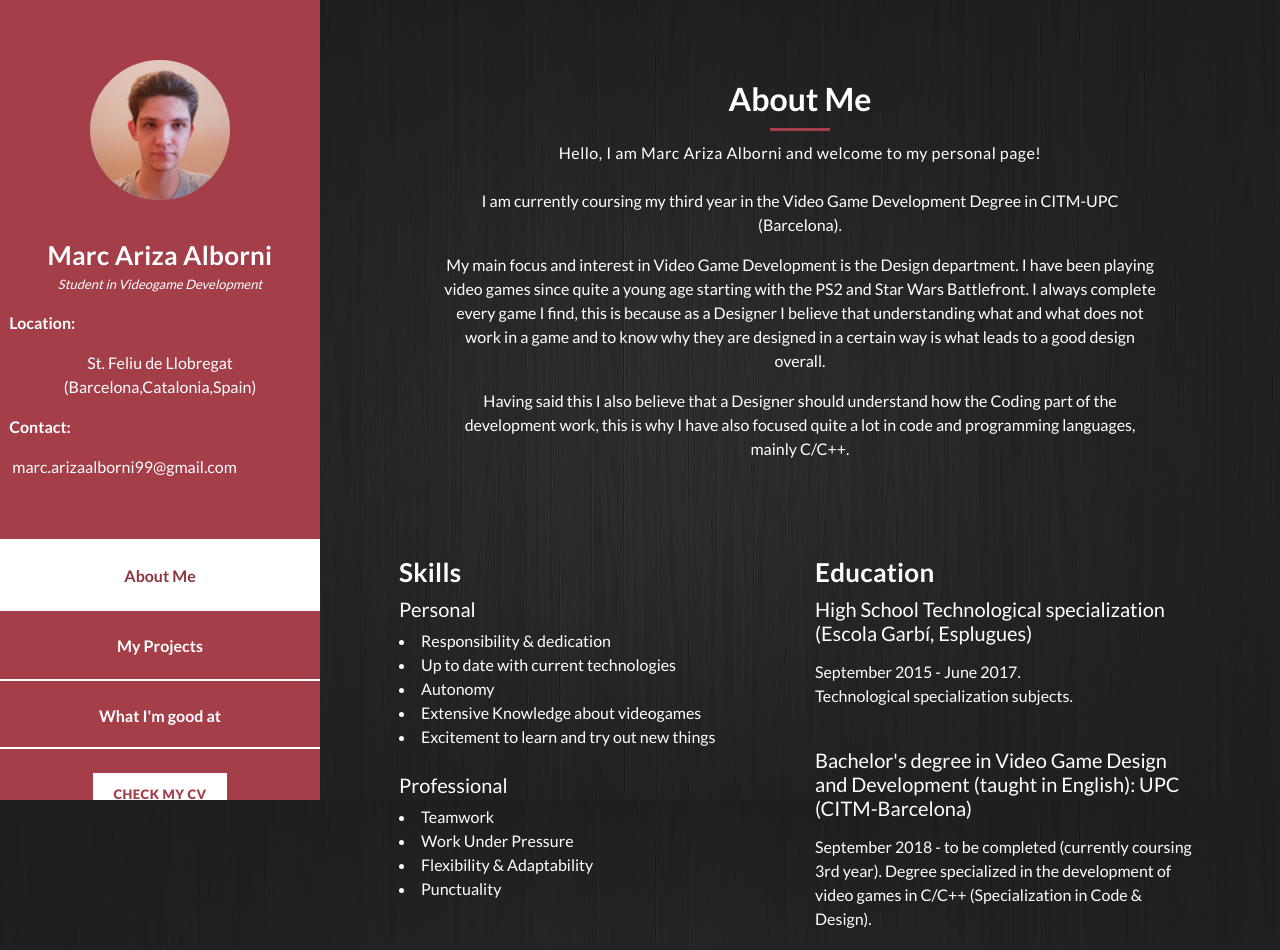
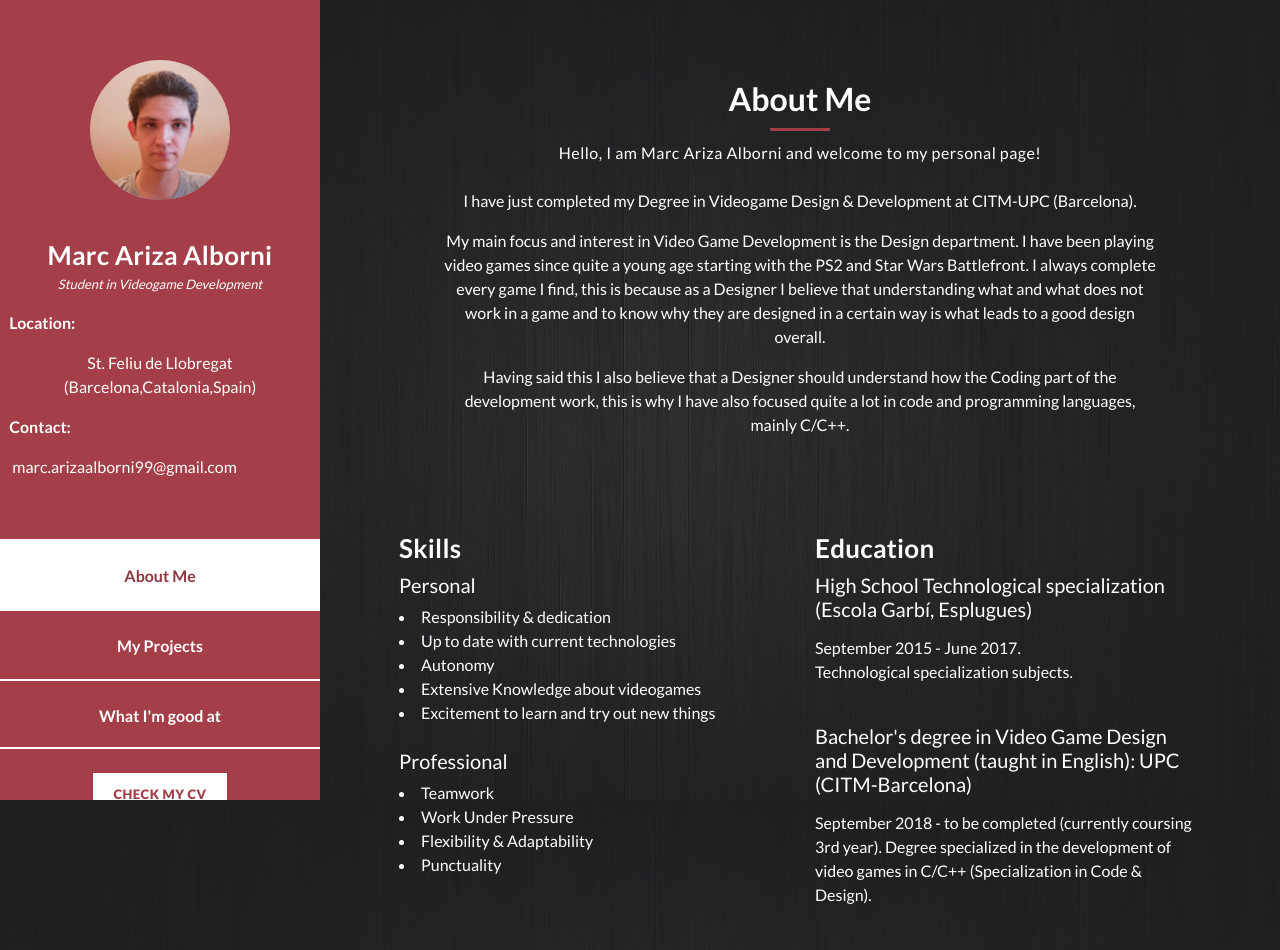
Before and after one commit to MarcArizaAlborni/MarcArizaAlborni, a plain HTML site: page index.html in a window 1280 px wide. Shown: the top 950 px of the page. Drawn offline with Linux system fonts and the light colour scheme.

Commit message:
Update index.html

```diff
--- a/index.html
+++ b/index.html
@@ -102,7 +102,7 @@
                       <span>Hello, I am Marc Ariza Alborni and welcome to my personal page! </span>
                       <br />
                       <br />
-                      <p>I am currently coursing my third year in the Video Game Development Degree in CITM-UPC (Barcelona).</p>
+                      <p>I have just completed my Degree in Videogame Design & Development at CITM-UPC (Barcelona).</p>
                       <p>
                           My main focus and interest in Video Game Development is the Design department.
                           I have been playing video games since quite a young age starting with the PS2 and Star Wars Battlefront.
```
